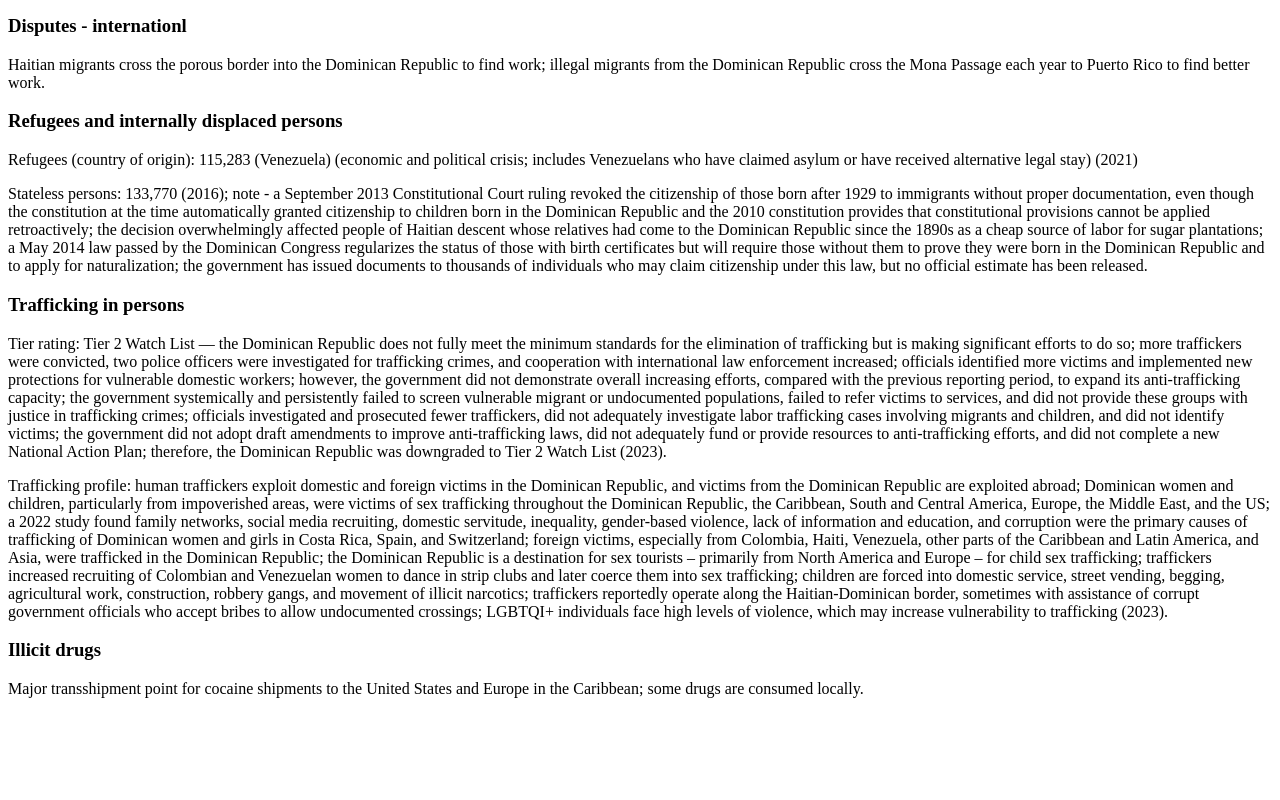
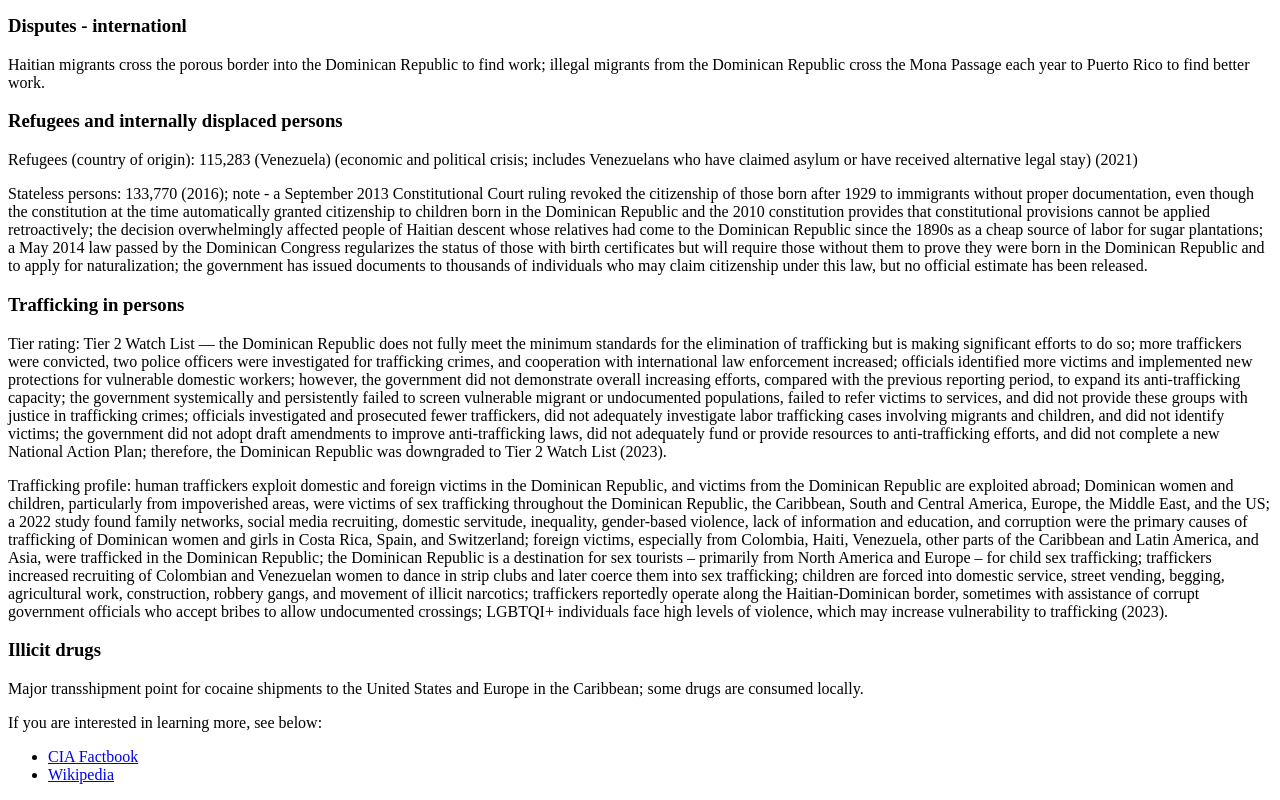
Before and after one commit to CodeSaki-um/codesaki-um.github.io, a plain HTML site: page dominican-republic.html in a window 1280 px wide. Shown: the part 2072-2872 px from the top of the page. Before the commit the page ends 2786 px from the top, so only its background shows below. Drawn offline with Linux system fonts and the light colour scheme.

Commit message:
Update dominican-republic.html

```diff
--- a/dominican-republic.html
+++ b/dominican-republic.html
@@ -1,7 +1,7 @@
 <!DOCTYPE html>
 <html lang="en">
     <head>
-        <meta charset="utf-8" />
+        <meta charset="utf-8">
         <title>Dominican Republic - The World Factbook</title>
     </head>
 
@@ -85,7 +85,7 @@
                 <h2>Economy</h2>
                     <h3>Economic overview</h3>
                         <p>Surging middle-income tourism, construction, mining, and telecommunications <abbr title="organization of eastern caribean states">OECS</abbr> economy; major
-                            foreign <abbr title="united states">US</abbr> direct investment and free-trade zones; developing local financial markets; improving
+                            foreign US direct investment and free-trade zones; developing local financial markets; improving
                             debt management; declining poverty.
                         </p>
                     <h3>Real <abbr title="gross domestic product">GDP</abbr> (purchasing power parity)</h3>
@@ -136,9 +136,13 @@
                             from the Dominican Republic cross the Mona Passage each year to Puerto Rico to find better work.
                         </p>
                     <h3>Refugees and internally displaced persons</h3>
-                        <p>Refugees (country of origin): 115,283 (Venezuela) (economic and political crisis; includes Venezuelans who have claimed asylum or have received alternative legal stay) (2021)</p>
-                        <p>Stateless persons: 133,770 (2016); note - a September 2013 Constitutional Court ruling revoked the citizenship of those born after 1929 to immigrants without proper documentation,
-                            even though the constitution at the time automatically granted citizenship to children born in the Dominican Republic and the 2010 constitution provides that constitutional provisions
+                        <p>
+                            Refugees (country of origin): 115,283 (Venezuela) (economic and political crisis; includes Venezuelans who have claimed asylum or have received alternative legal stay) (<time datetime="2021">2021</time>)
+                        </p>
+                        <p>
+                            Stateless persons: 133,770 (<time datetime="2016">2016</time>); note - a September <time datetime="2013">2013</time> Constitutional Court ruling revoked the citizenship of those born after <time datetime="1929">1929</time>
+                            to immigrants without proper documentation, even though the constitution at the time automatically granted citizenship to children born in the Dominican Republic and the <time datetime="2010">2010</time>
+                            constitution provides that constitutional provisions
                             cannot be applied retroactively; the decision overwhelmingly affected people of Haitian descent whose relatives had come to the Dominican Republic since the 1890s as a cheap source of
                             labor for sugar plantations; a May 2014 law passed by the Dominican Congress regularizes the status of those with birth certificates but will require those without them to prove they
                             were born in the Dominican Republic and to apply for naturalization; the government has issued documents to thousands of individuals who may claim citizenship under this law, but no
@@ -165,7 +169,14 @@
                         <p>Major transshipment point for cocaine shipments to the United States and Europe in the Caribbean; some drugs are consumed locally.</p>
             </section>
         </main>
-        <footer></footer>
+        <footer>
+            <p>If you are interested in learning more, see below:
+                <ul>
+                    <li><a href="https://www.cia.gov/the-world-factbook/countries/dominican-republic/#geography">CIA Factbook</a></li>
+                    <li><a href="https://en.wikipedia.org/wiki/Dominican_Republic">Wikipedia</a></li>
+                </ul>
+            </p>
+        </footer>
 
     </body>
 </html>
```
